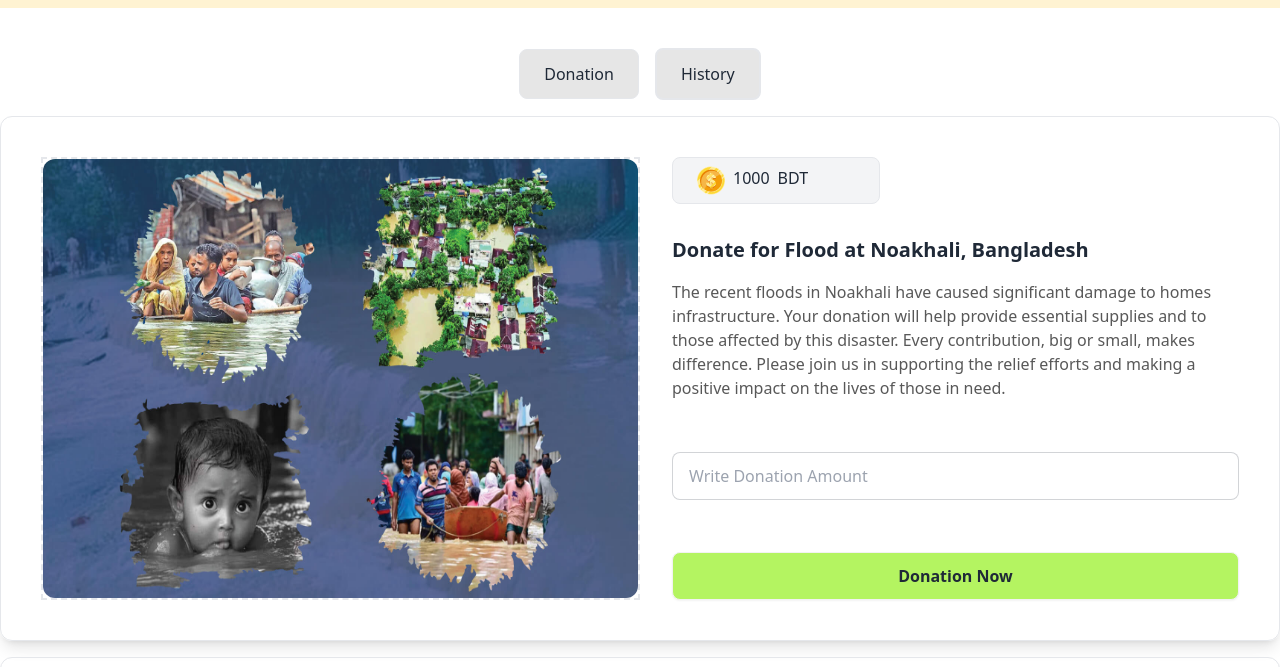
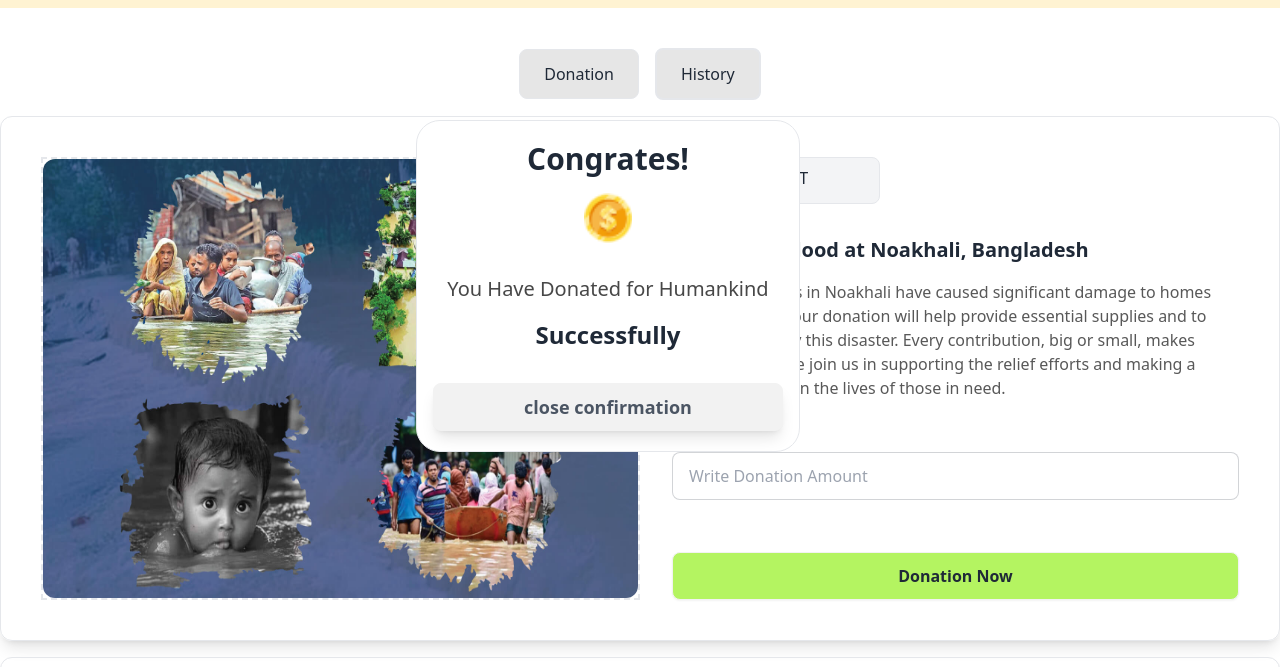
Before and after one commit to Tazuddin26/assignment-05, a plain HTML site: page index.html in a window 1280 px wide. Shown: the part 56-723 px from the top of the page. Drawn offline with nearby package versions, Linux system fonts and the light colour scheme.

Commit message:
added final commit

```diff
--- a/index.html
+++ b/index.html
@@ -448,22 +448,20 @@
       <section>
         <div
           id="show-modal"
-          class="hidden fixed top-36 lg:right-40 left-6 lg:left-24 lg:max-w-96 mx-auto z-50 border rounded-3xl bg-white py-5 px-4 text-center"
+          class="fixed top-36 lg:top-44 lg:right-40 left-6 lg:left-24 py-5 px-4 lg:max-w-96 mx-auto z-50 border rounded-3xl bg-white text-center"
         >
-          <div class="modal-content">
-            <h2 class="text-2xl md:text-3xl text-[#111] font-bold">
-              Congrates!
-            </h2>
+          <div class="">
+            <h2 class="text-2xl md:text-3xl font-bold">Congrates!</h2>
             <img src="./assets/coin.png" class="mx-auto mt-4 mb-8 w-12" />
-            <p class="text-[#111111d2] text-xl">
+            <p class="text-[#1f1f1fd2] text-xl">
               You Have Donated for Humankind
             </p>
-            <h3 class="text-xl md:text-2xl text-[#111] font-bold mt-4 mb-8">
+            <h3 class="text-xl md:text-2xl font-bold mt-4 mb-8">
               Successfully
             </h3>
             <button
-              class="btn border-gray-400 text-black border-1"
               id="close-modal"
+              class="btn btn-block border shadow-lg text-gray-600 hover:text-gray-800 text-lg"
             >
               close confirmation
             </button>
```
Also changed, not shown: js/DonateHistory.js (+1 -11 lines), js/addMoney.js (+8 -8 lines).
